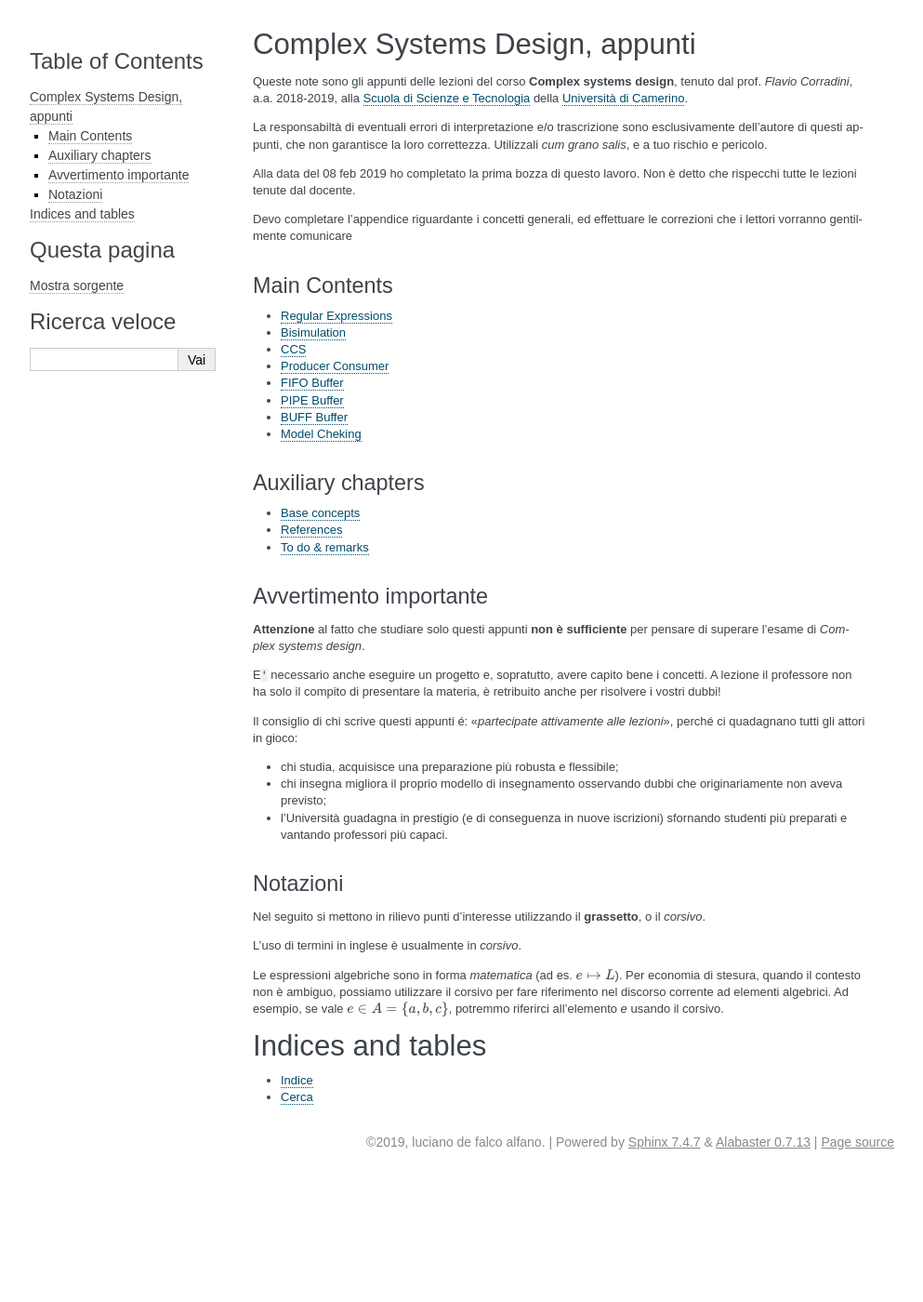
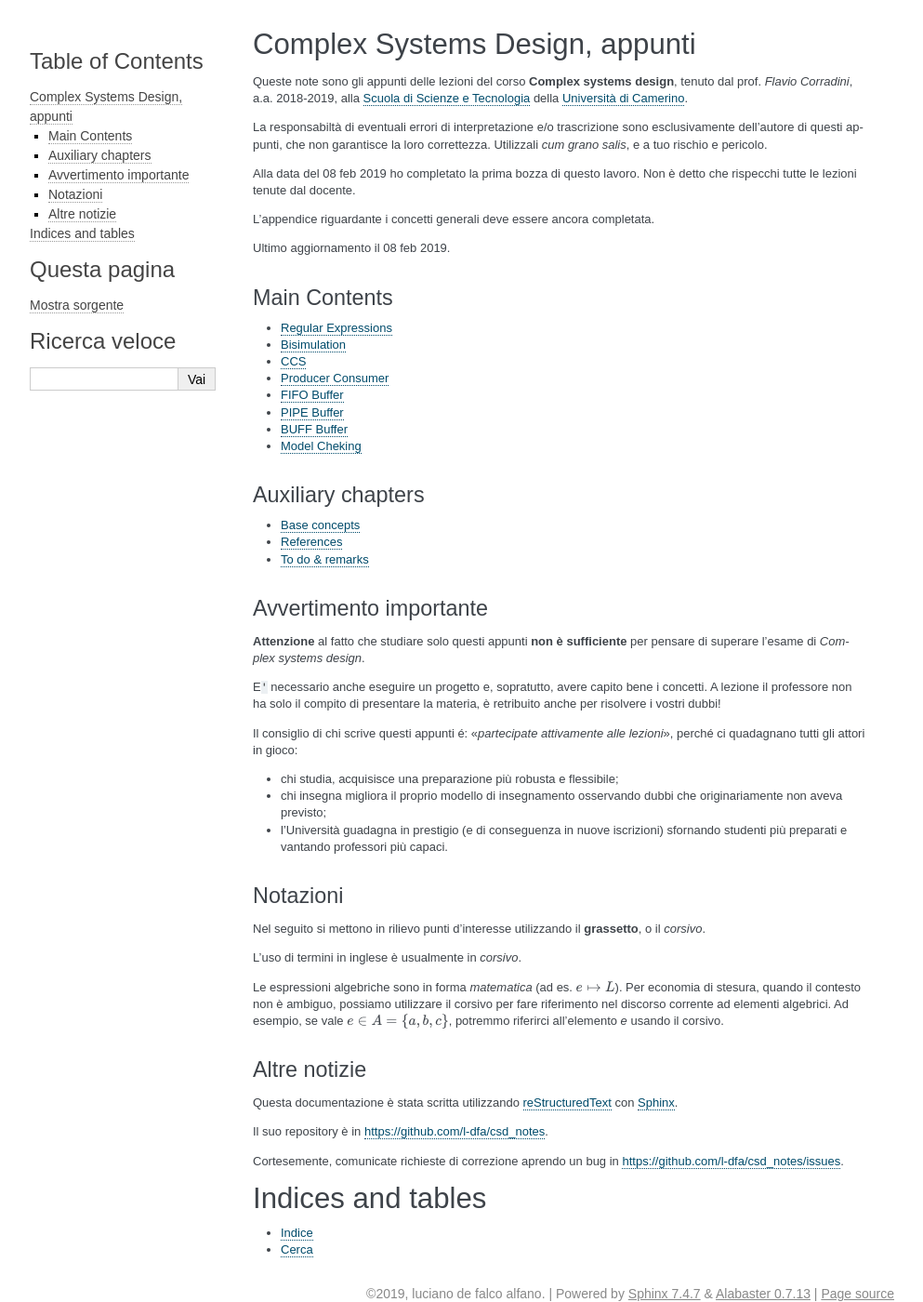
Before and after one commit to l-dfa/csd_notes, a Sphinx documentation site: the page built from docs/source/index.rst, in a window 1280 px wide and 1400 px high. Shown: the whole window at 93% size, without its empty margins (148-1141 px from the left). Built offline with Sphinx 7.4.7, drawn with Linux system fonts in a browser that asks for light colours.

Commit message:
upd index: refs to github

```diff
--- a/docs/source/index.rst
+++ b/docs/source/index.rst
@@ -26,9 +26,9 @@ la loro correttezza. Utilizzali *cum grano salis*, e a tuo rischio e pericolo.
 Alla data del 08 feb 2019 ho completato la prima bozza di questo lavoro.
 Non è detto che rispecchi tutte le lezioni tenute dal docente.
 
-Devo completare l'appendice riguardante i concetti generali, ed effettuare le correzioni
-che i lettori vorranno gentilmente comunicare
+L'appendice riguardante i concetti generali deve essere ancora completata.
 
+Ultimo aggiornamento il |today|.
 
 Main Contents
 --------------
@@ -88,6 +88,15 @@ Per economia di stesura, quando il contesto non è ambiguo, possiamo utilizzare
 il corsivo per fare riferimento nel discorso corrente ad elementi algebrici. Ad esempio,
 se vale :math:`e \in A = \{a, b, c\}`, potremmo riferirci all'elemento *e* usando il corsivo.
 
+Altre notizie
+-----------------
+
+Questa documentazione è stata scritta utilizzando `reStructuredText <http://docutils.sourceforge.net/rst.html>`_
+con `Sphinx <http://www.sphinx-doc.org/en/master/>`_.
+
+Il suo repository è in https://github.com/l-dfa/csd_notes.
+
+Cortesemente, comunicate richieste di correzione aprendo un bug in https://github.com/l-dfa/csd_notes/issues.
 
 Indices and tables
 ==================
```
